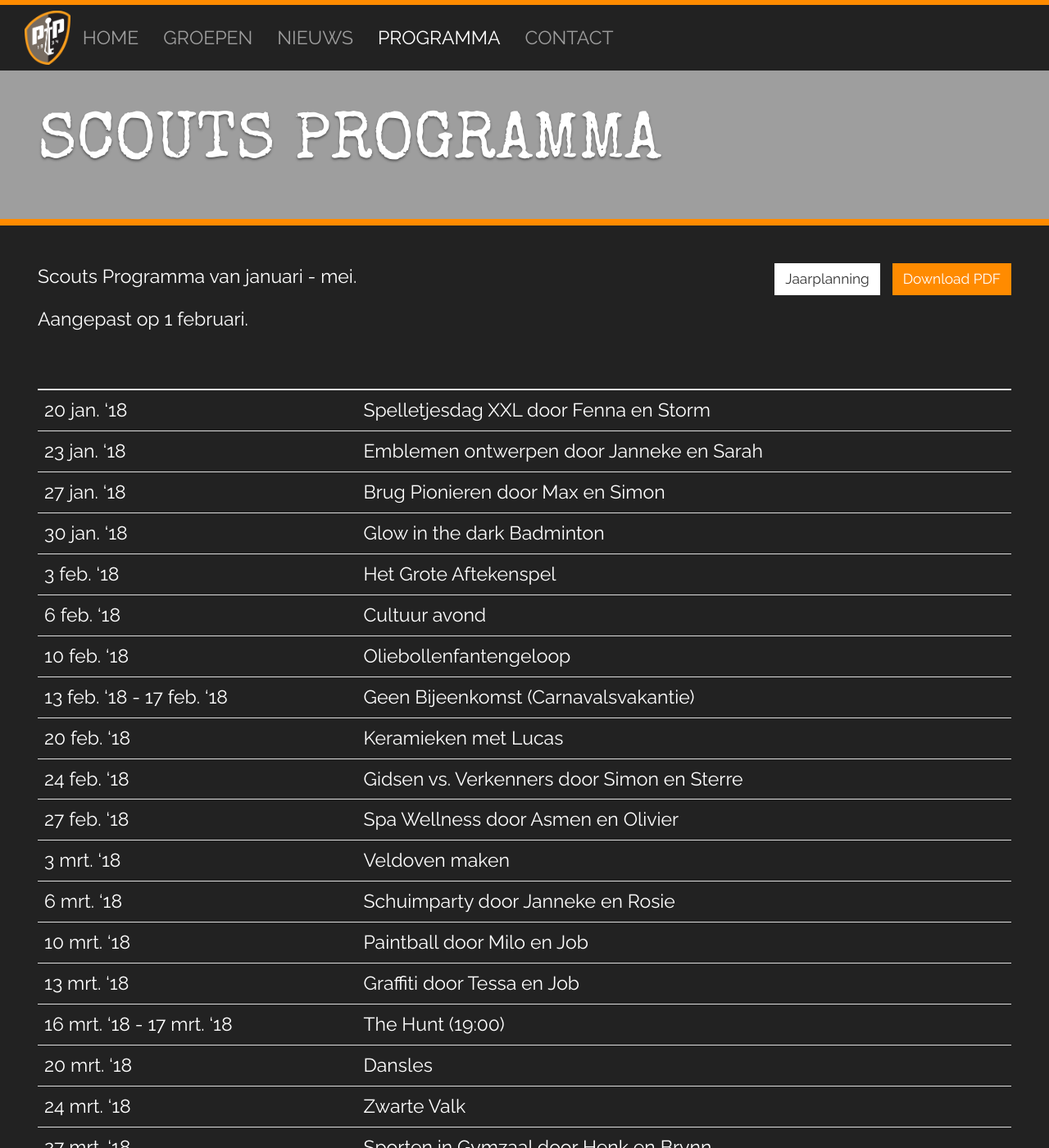
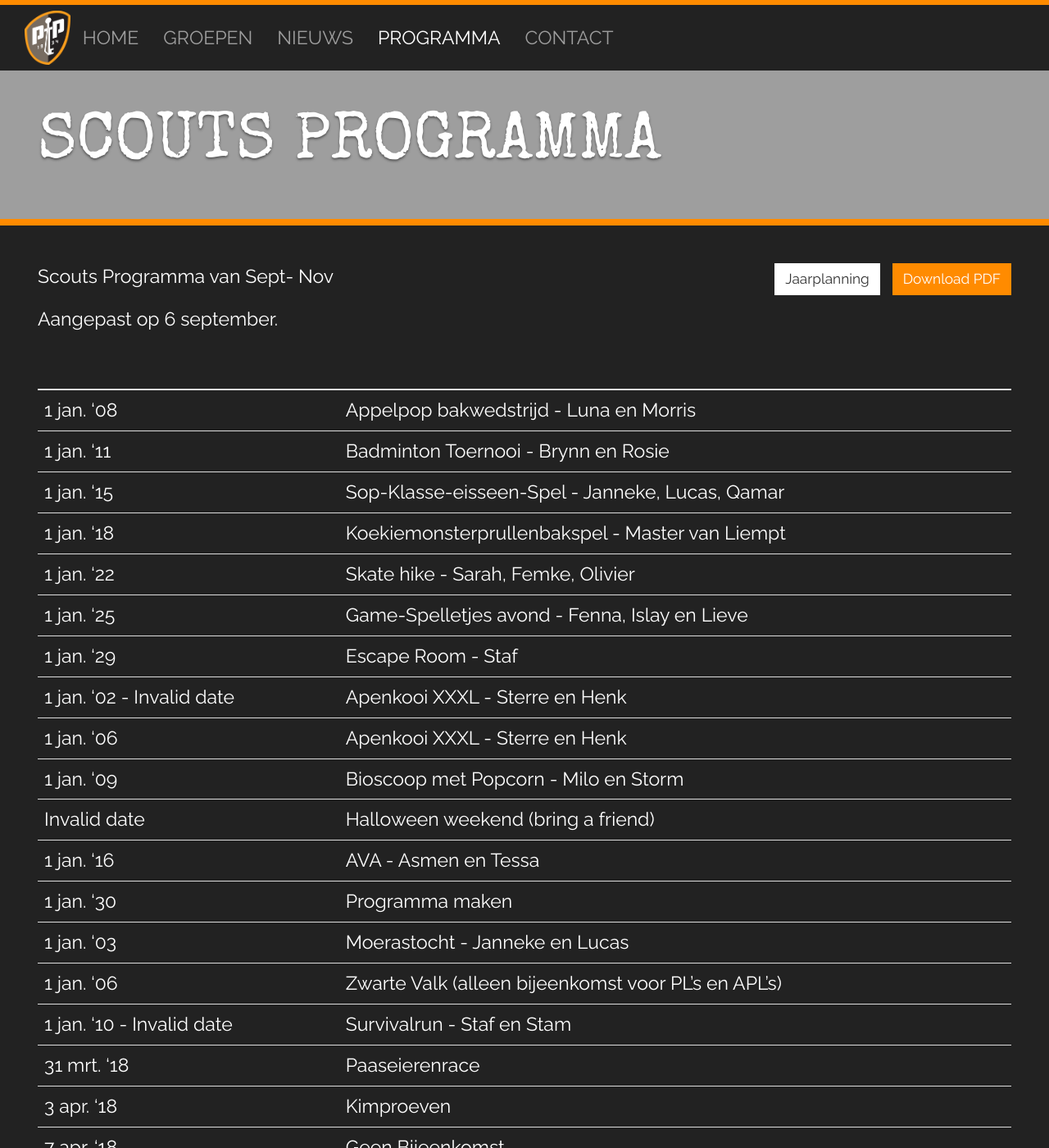
Before and after one commit to nognooitmeegemaakt/website, a Jekyll site: the page built from _agenda/scouts.md, in a window 1280 px wide and 1400 px high. Shown: the whole window at 82% size. Built offline with Jekyll 4.4.1, drawn with Linux system fonts in a browser that asks for light colours; some web fonts are replaced; some of the changed text lies outside the part shown.

Commit message:
Update scouts.md Agenda through CMS
By Guidon van den Berg (162.158.111.250)

```diff
--- a/_agenda/scouts.md
+++ b/_agenda/scouts.md
@@ -6,31 +6,28 @@ agenda: scouts
 footer: ""
 ---
 
-Scouts Programma van januari - mei.
+Scouts Programma van Sept- Nov
 
-Aangepast op 1 februari.
+Aangepast op 6 september.
 
 | | |
 |---|---|
-| 20 jan. '18 | Spelletjesdag XXL door Fenna en Storm |
-| 23 jan. '18 | Emblemen ontwerpen door Janneke en Sarah |
-| 27 jan. '18 | Brug Pionieren door Max en Simon |
-| 30 jan. '18 | Glow in the dark Badminton |
-| 3 feb. '18 | Het Grote Aftekenspel |
-| 6 feb. '18 | Cultuur avond |
-| 10 feb. '18 | Oliebollenfantengeloop |
-| 13 feb. '18 - 17 feb. '18 | Geen Bijeenkomst (Carnavalsvakantie) |
-| 20 feb. '18 | Keramieken met Lucas |
-| 24 feb. '18 | Gidsen vs. Verkenners door Simon en Sterre |
-| 27 feb. '18 | Spa Wellness door Asmen en Olivier |
-| 3 mrt. '18 | Veldoven maken |
-| 6 mrt. '18 | Schuimparty door Janneke en Rosie |
-| 10 mrt. '18 | Paintball door Milo en Job |
-| 13 mrt. '18 | Graffiti door Tessa en Job |
-| 16 mrt. '18 - 17 mrt. '18 | The Hunt (19:00) |
-| 20 mrt. '18 | Dansles |
-| 24 mrt. '18 | Zwarte Valk |
-| 27 mrt. '18 | Sporten in Gymzaal door Henk en Brynn |
+| 1 jan. '08 | Appelpop bakwedstrijd - Luna en Morris |
+| 1 jan. '11 | Badminton Toernooi - Brynn en Rosie |
+| 1 jan. '15 | Sop-Klasse-eisseen-Spel - Janneke, Lucas, Qamar |
+| 1 jan. '18 | Koekiemonsterprullenbakspel - Master van Liempt |
+| 1 jan. '22 | Skate hike - Sarah, Femke, Olivier |
+| 1 jan. '25 | Game-Spelletjes avond - Fenna, Islay en Lieve |
+| 1 jan. '29 | Escape Room - Staf |
+| 1 jan. '02 - Invalid date | Apenkooi XXXL - Sterre en Henk |
+| 1 jan. '06 | Apenkooi XXXL - Sterre en Henk |
+| 1 jan. '09 | Bioscoop met Popcorn - Milo en Storm |
+| Invalid date | Halloween weekend (bring a friend)  |
+| 1 jan. '16 | AVA - Asmen en Tessa |
+| 1 jan. '30 | Programma maken |
+| 1 jan. '03 | Moerastocht - Janneke en Lucas |
+| 1 jan. '06 | Zwarte Valk (alleen bijeenkomst voor PL's en APL's) |
+| 1 jan. '10 - Invalid date | Survivalrun - Staf en Stam |
 | 31 mrt. '18 | Paaseierenrace |
 | 3 apr. '18 | Kimproeven |
 | 7 apr. '18 | Geen Bijeenkomst |
```
